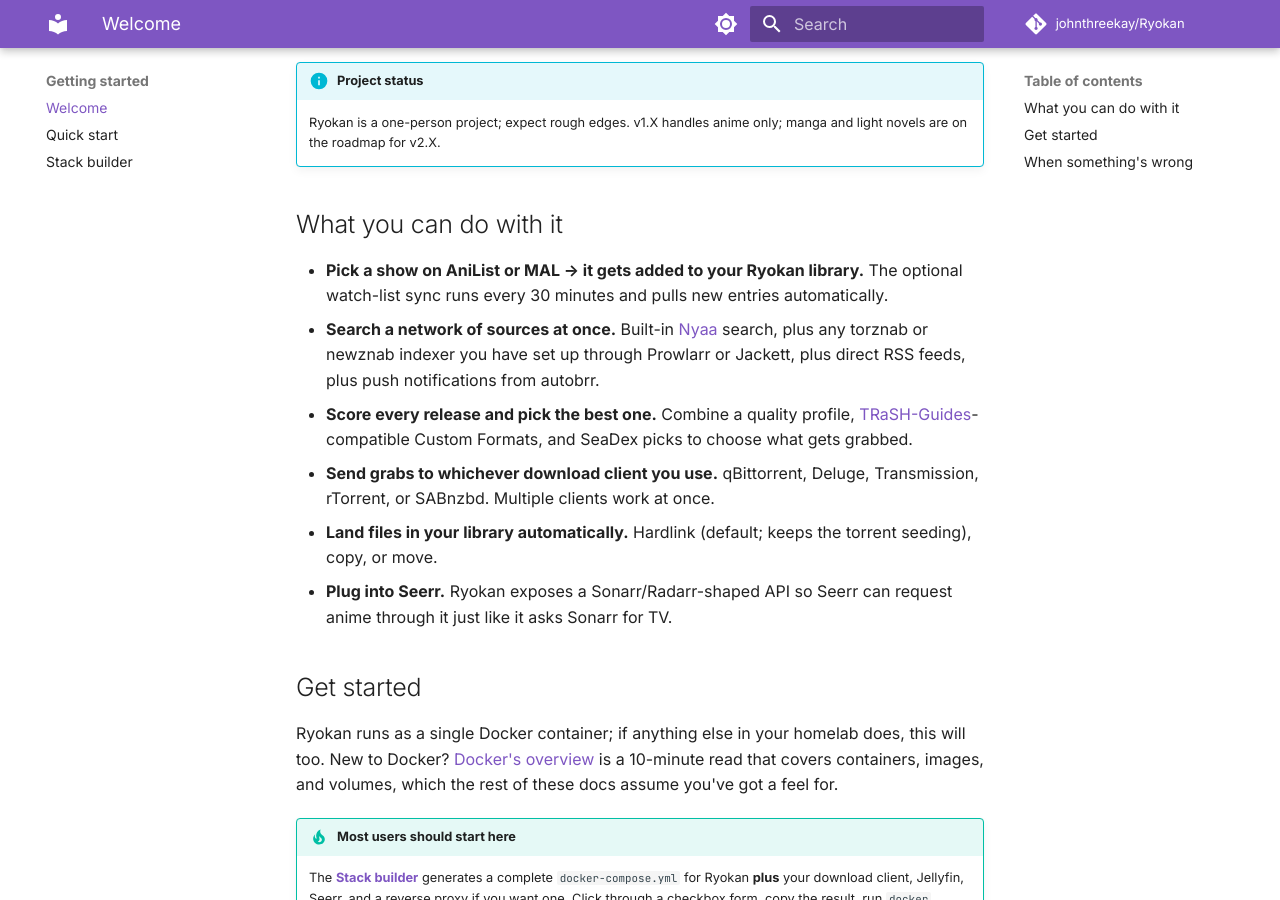
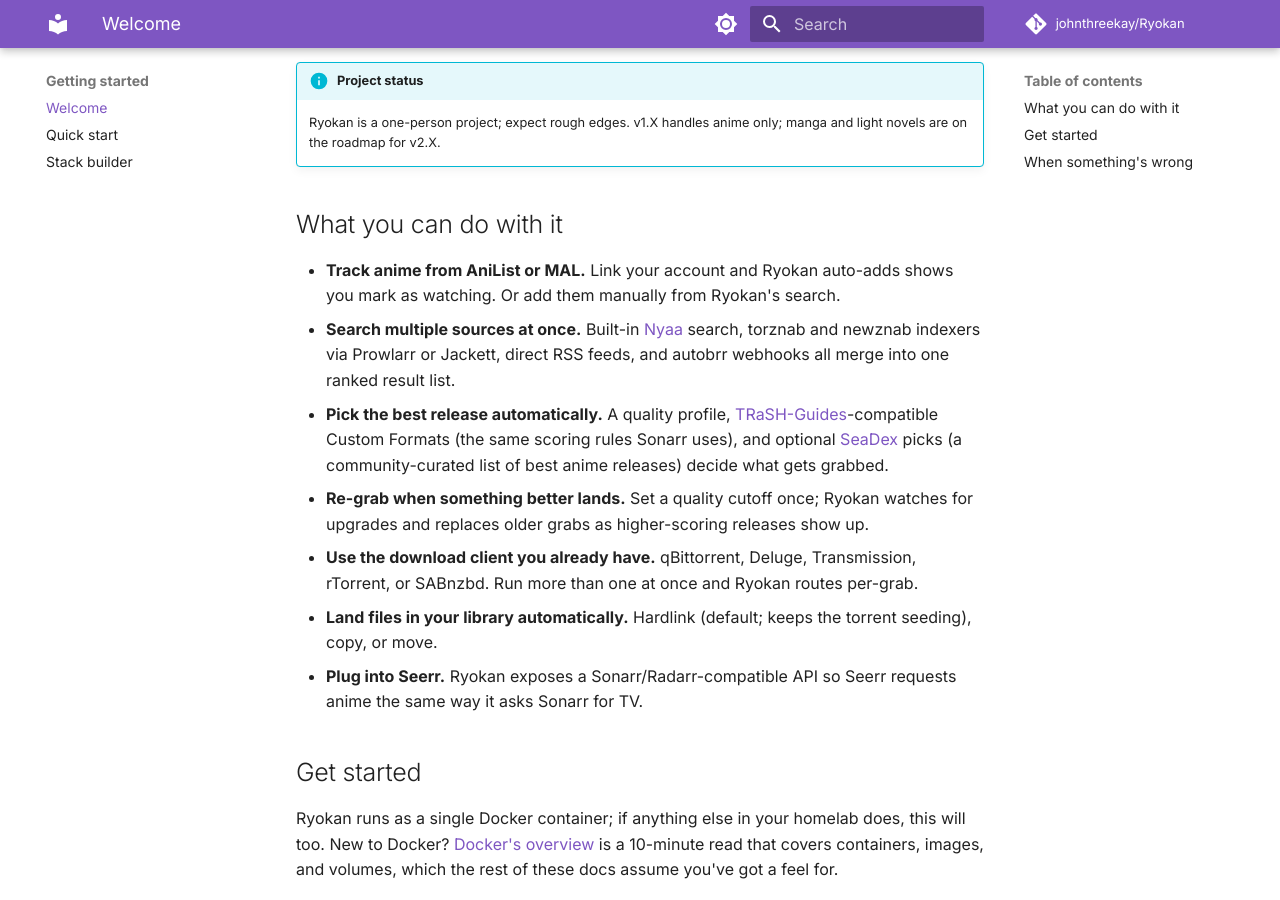
Before and after one commit to abhi1693/Ryokan, an MkDocs documentation site: the page built from docs/index.md, in a window 1280 px wide and 900 px high, scrolled down 406 px. Built offline with MkDocs 1.6.1 and Material for MkDocs 9.7.7, drawn with Linux system fonts in a browser that asks for light colours; comment, search, counter and statistics services are not loaded.

Commit message:
docs(welcome): tighten the "What you can do with it" list
Six small fixes:

- Bullet 1 only described auto-sync; reframe to cover manual-add too.
  Drop the unicode-arrow shorthand for plain-prose phrasing.
- Bullet 2 piled "plus...plus...plus" and called autobrr "push
  notifications" which now collides with the actual Discord/webhook
  notifications feature. Replace with "merge into one ranked result
  list"; call autobrr's wire what it is (a webhook).
- Bullet 3 assumed reader recognition of TRaSH-Guides and SeaDex.
  First-mention parenthetical glosses now bridge the gap.
- New bullet for upgrade-search. Set-a-cutoff, get-better-releases is
  a real Sonarr-shaped differentiator and the welcome had no mention.
- Wording sweep ("Send grabs" → "Use the download client you already
  have"; "Sonarr/Radarr-shaped" → "Sonarr/Radarr-compatible").

Co-Authored-By: Claude Opus 4.7 (1M context) <noreply@anthropic.com>

```diff
--- a/docs/index.md
+++ b/docs/index.md
@@ -9,12 +9,13 @@ If you've used Sonarr for TV, the shape is the same. Ryokan is just the anime-tu
 
 ## What you can do with it
 
-- **Pick a show on AniList or MAL → it gets added to your Ryokan library.** The optional watch-list sync runs every 30 minutes and pulls new entries automatically.
-- **Search a network of sources at once.** Built-in [Nyaa](https://nyaa.si) search, plus any torznab or newznab indexer you have set up through Prowlarr or Jackett, plus direct RSS feeds, plus push notifications from autobrr.
-- **Score every release and pick the best one.** Combine a quality profile, [TRaSH-Guides](https://trash-guides.info)-compatible Custom Formats, and SeaDex picks to choose what gets grabbed.
-- **Send grabs to whichever download client you use.** qBittorrent, Deluge, Transmission, rTorrent, or SABnzbd. Multiple clients work at once.
+- **Track anime from AniList or MAL.** Link your account and Ryokan auto-adds shows you mark as watching. Or add them manually from Ryokan's search.
+- **Search multiple sources at once.** Built-in [Nyaa](https://nyaa.si) search, torznab and newznab indexers via Prowlarr or Jackett, direct RSS feeds, and autobrr webhooks all merge into one ranked result list.
+- **Pick the best release automatically.** A quality profile, [TRaSH-Guides](https://trash-guides.info)-compatible Custom Formats (the same scoring rules Sonarr uses), and optional [SeaDex](https://releases.moe) picks (a community-curated list of best anime releases) decide what gets grabbed.
+- **Re-grab when something better lands.** Set a quality cutoff once; Ryokan watches for upgrades and replaces older grabs as higher-scoring releases show up.
+- **Use the download client you already have.** qBittorrent, Deluge, Transmission, rTorrent, or SABnzbd. Run more than one at once and Ryokan routes per-grab.
 - **Land files in your library automatically.** Hardlink (default; keeps the torrent seeding), copy, or move.
-- **Plug into Seerr.** Ryokan exposes a Sonarr/Radarr-shaped API so Seerr can request anime through it just like it asks Sonarr for TV.
+- **Plug into Seerr.** Ryokan exposes a Sonarr/Radarr-compatible API so Seerr requests anime the same way it asks Sonarr for TV.
 
 ## Get started
 
```
